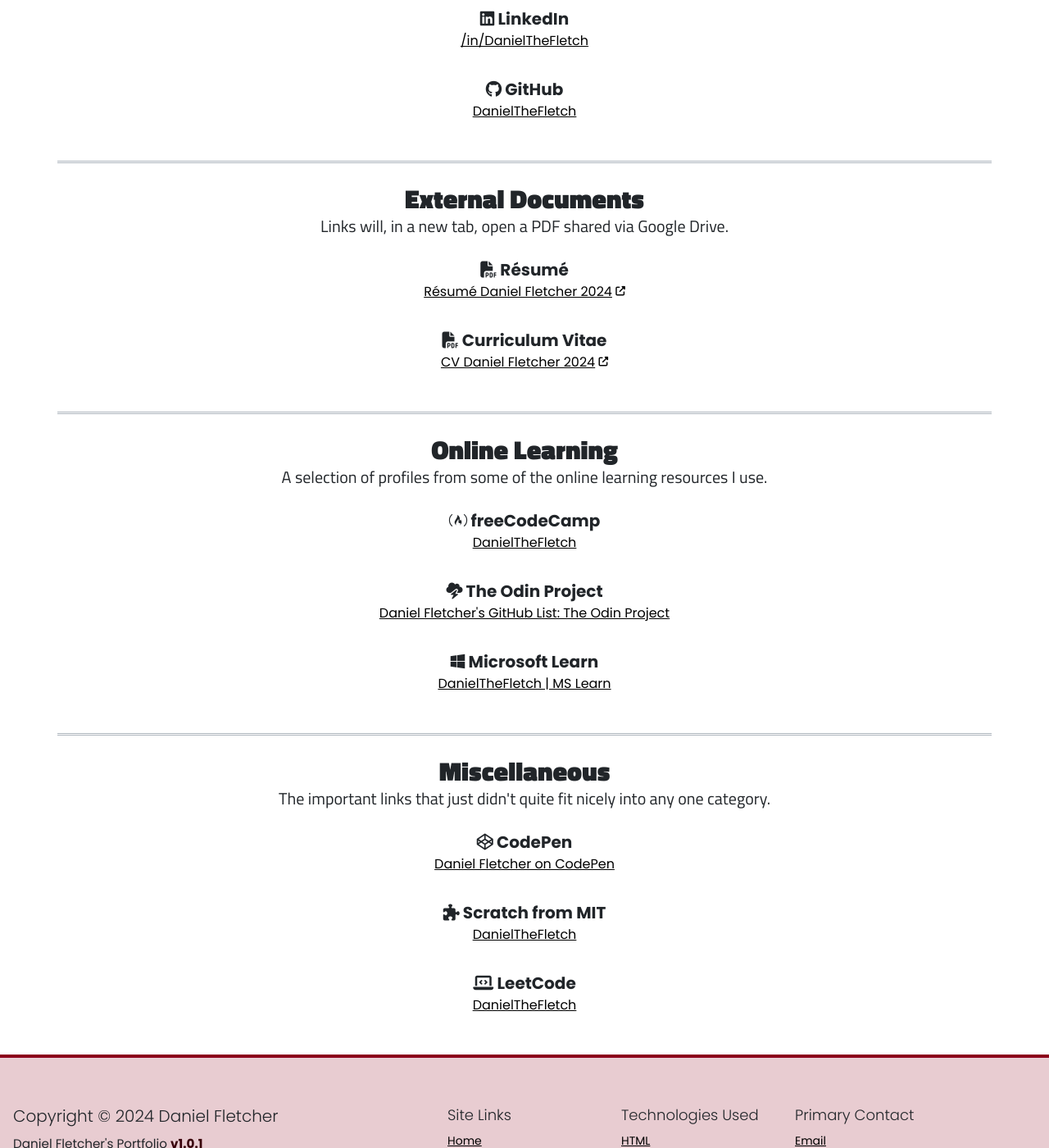
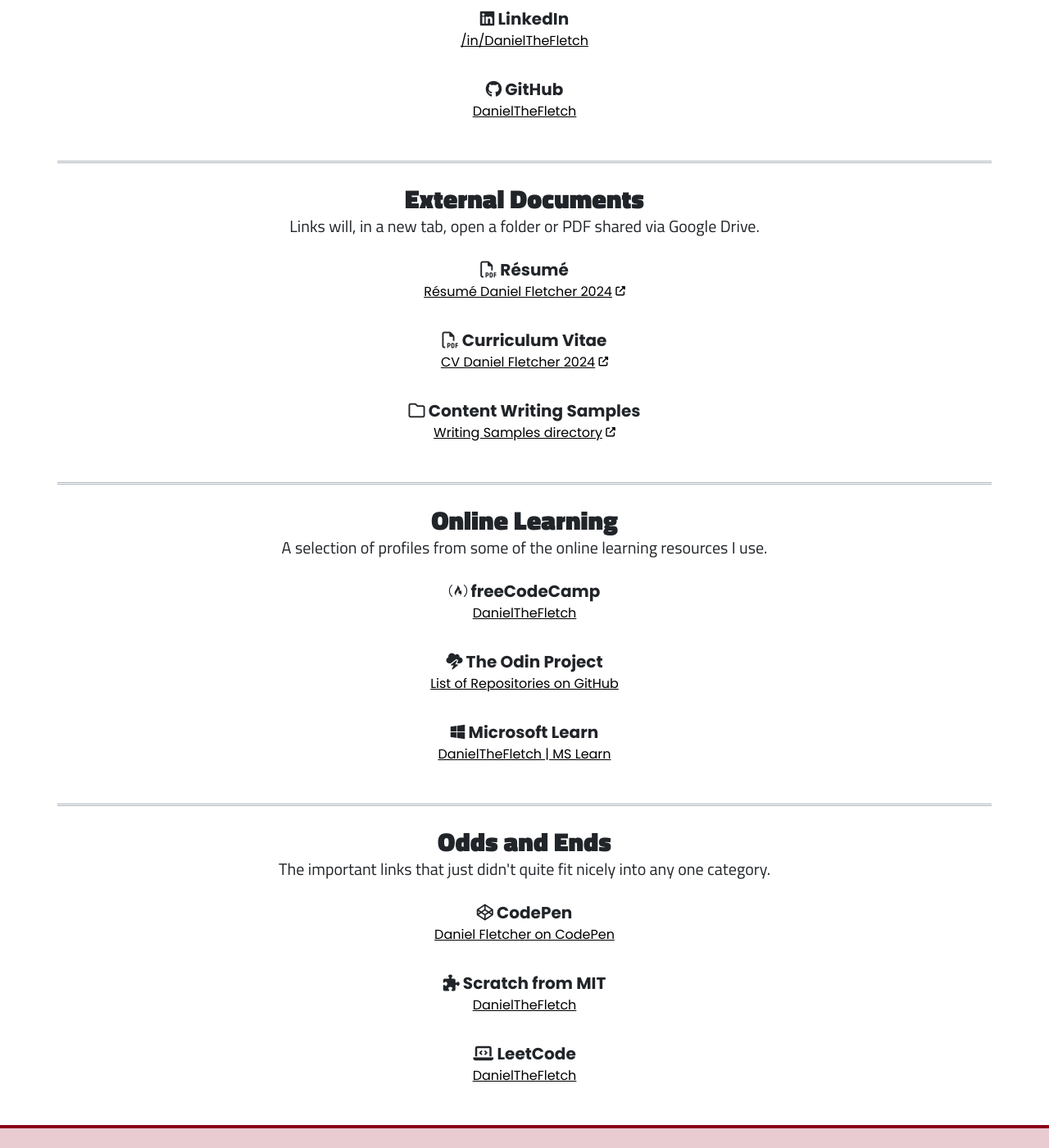
Before and after one commit to DanielTheFletch/portfolio, a Jekyll site: the page built from links.html, in a window 1280 px wide and 1400 px high, scrolled down 439 px. Shown: the whole window at 82% size. Built offline with Jekyll 4.4.1, drawn with Linux system fonts in a browser that asks for light colours.

Commit message:
Add Writing Samples to Links page

```diff
--- a/_data/links.yml
+++ b/_data/links.yml
@@ -14,17 +14,22 @@
       icon: "fa-brands fa-github"
       link: "https://www.github.com/DanielTheFletch"
 - title: "External Documents"
-  subtitle: "Links will, in a new tab, open a PDF shared via Google Drive."
+  subtitle: "Links will, in a new tab, open a folder or PDF shared via Google Drive."
   items:
     - name: "Résumé"
       display: "Résumé Daniel Fletcher 2024"
-      icon: "fa-solid fa-file-pdf"
+      icon: "fa-regular fa-file-pdf"
       link: "https://drive.google.com/file/d/16yXhNorHsZIuR-8u1JBuwTh9QMAsYnuh/view?usp=drive_link"
       is_external_link: true
     - name: "Curriculum Vitae"
       display: "CV Daniel Fletcher 2024"
-      icon: "fa-solid fa-file-pdf"
+      icon: "fa-regular fa-file-pdf"
       link: "https://drive.google.com/file/d/1Mt57dByqv0Q8lxj1kspkIFQnftC7HRqC/view?usp=drive_link"
+      is_external_link: true
+    - name: "Content Writing Samples"
+      display: "Writing Samples directory"
+      icon: "fa-regular fa-folder"
+      link: "https://drive.google.com/drive/folders/14-tbmOTaB4CSnj7ghD06WIzj2-S3y1QS?usp=drive_link"
       is_external_link: true
 - title: "Online Learning"
   subtitle: "A selection of profiles from some of the online learning resources I use."
@@ -34,14 +39,14 @@
       icon: "fa-brands fa-free-code-camp"
       link: "https://www.freecodecamp.org/DanielTheFletch"
     - name: "The Odin Project"
-      display: "Daniel Fletcher's GitHub List: The Odin Project"
+      display: "List of Repositories on GitHub"
       icon: "fa-solid fa-cloud-bolt"
       link: "https://github.com/stars/DanielTheFletch/lists/the-odin-project"
     - name: "Microsoft Learn"
       display: "DanielTheFletch | MS Learn"
       icon: "fa-brands fa-windows"
       link: "https://learn.microsoft.com/en-us/users/danielthefletch/"
-- title: "Miscellaneous"
+- title: "Odds and Ends"
   subtitle: "The important links that just didn't quite fit nicely into any one category."
   items:
     - name: "CodePen"
```
